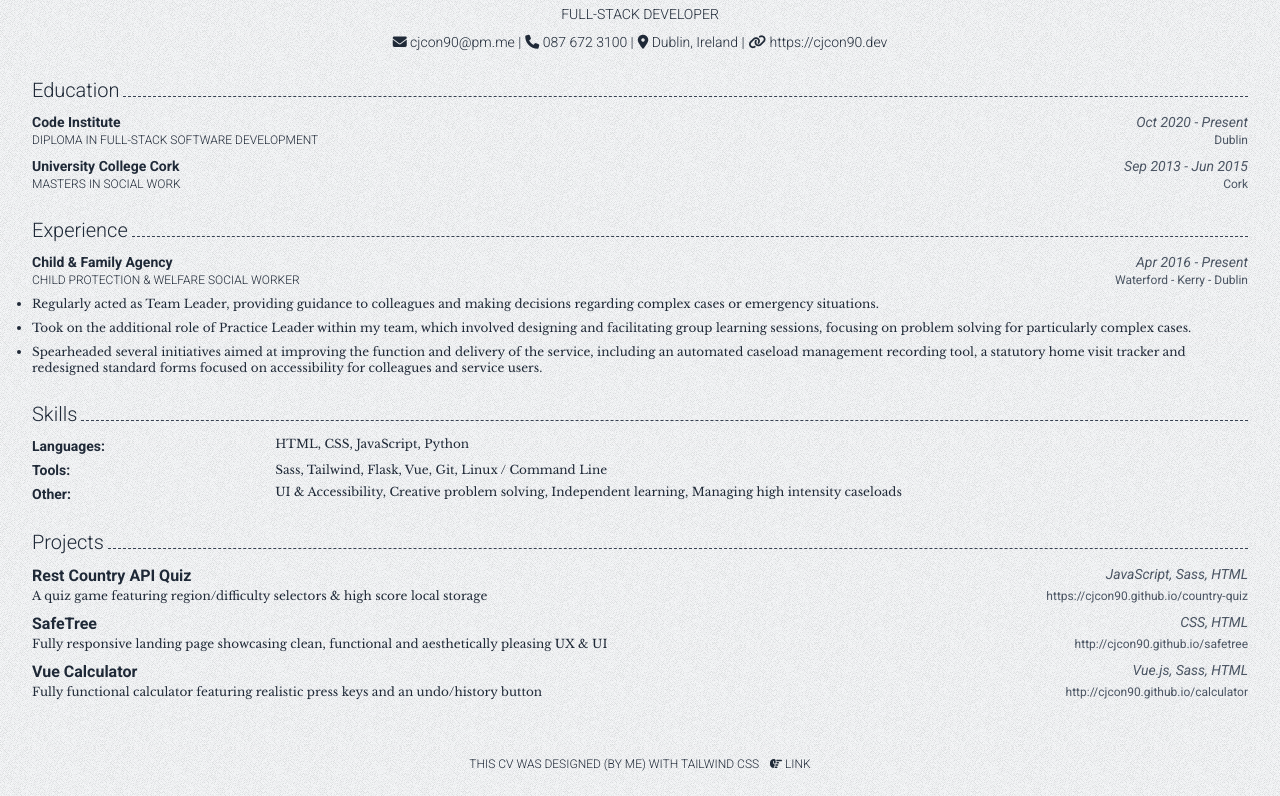
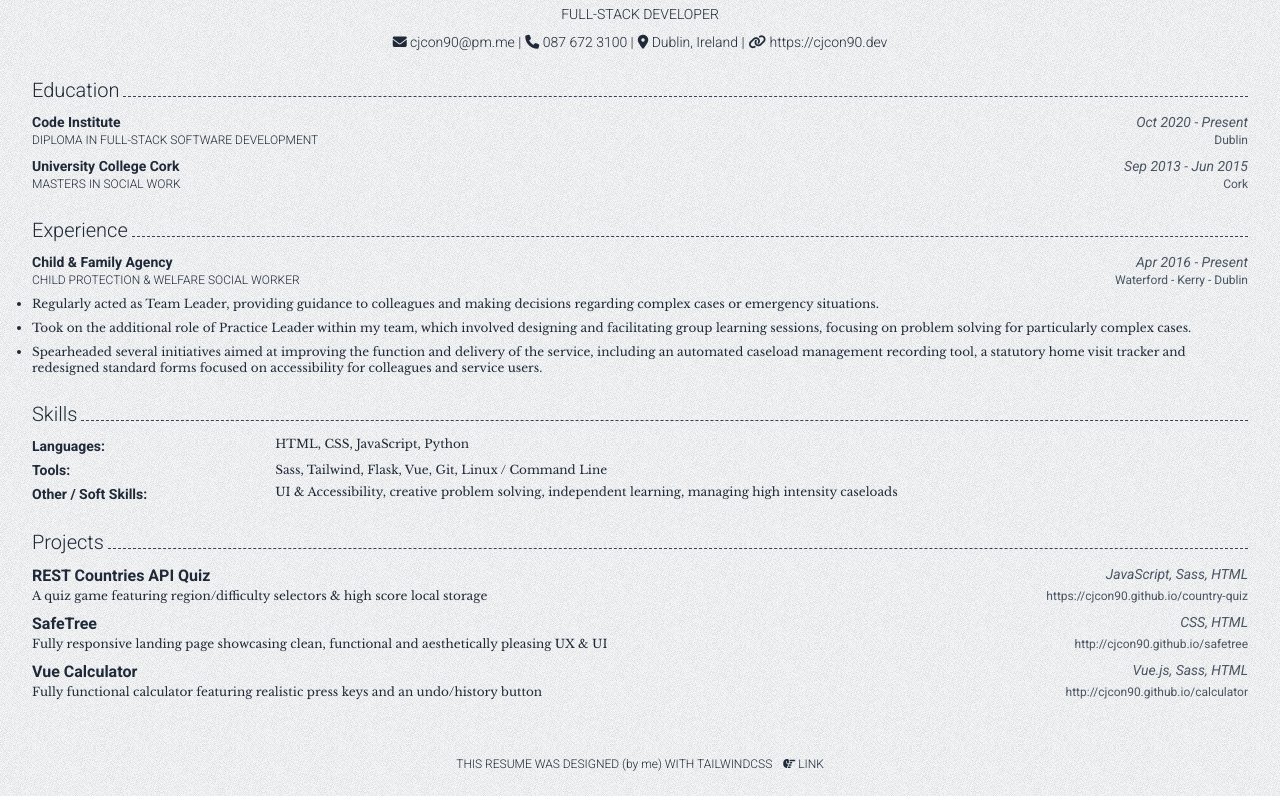
Before and after one commit to cjcon90/tw-resume, a website: page index.html in a window 1280 px wide. Shown: the part 68-864 px from the top of the page. Drawn offline with nearby package versions, Linux system fonts and the light colour scheme.

Commit message:
formatting fixes

```diff
--- a/css/styles.css
+++ b/css/styles.css
@@ -3,10 +3,9 @@
 
 @media print {
     body {
-        width: 21cm;
-        height: 29cm;
+        width: 8.5in;
+        height: 11in;
         margin: 0 0 0 0;
-        /* change the margins as you want them to be. */
     }
 }
 
--- a/index.html
+++ b/index.html
@@ -14,15 +14,17 @@
     <title>Ciaran Concannon Resume</title>
 </head>
 
-<body class="text-gray-800 bg-white-texture ">
+<body class="text-gray-800 bg-repeat bg-white-texture">
     <header class="mt-6 text-center ">
-        <h1 class="my-2 font-serif text-4xl">Ciaran Concannon</h1>
+        <h1 class="my-2 font-serif text-4xl ">Ciaran Concannon</h1>
         <h2 class="text-sm font-light uppercase">Full-Stack Developer</h2>
         <ul class="flex items-center justify-center gap-1 mt-2 text-sm font-light">
-            <li><a href="mailto:cjcon90@pm.me"><i class="fas fa-envelope"></i> cjcon90@pm.me</a> |</li>
+            <li><i class="fas fa-envelope"></i> <a href="mailto:cjcon90@pm.me">cjcon90@pm.me</a>
+                |
+            </li>
             <li><i class="fas fa-phone"></i> 087 672 3100 |</li>
             <li><i class="fas fa-map-marker-alt"></i> Dublin, Ireland |</li>
-            <li><a href="https://cjcon90.dev" target="_blank"><i class="fas fa-link"></i> https://cjcon90.dev</a></li>
+            <li><i class="fas fa-link"></i> <a href="https://cjcon90.dev" target="_blank">https://cjcon90.dev</a></li>
         </ul>
     </header>
 
@@ -103,14 +105,14 @@
                 </div>
                 <div class="flex justify-between">
                     <div>
-                        <h3 class="text-sm font-semibold">Other:</h3>
+                        <h3 class="text-sm font-semibold">Other / Soft Skills:</h3>
                     </div>
-                    <div class="w-4/5 font-serif text-xs ">UI & Accessibility, Creative
+                    <div class="w-4/5 font-serif text-xs ">UI & Accessibility, creative
                         problem
                         solving,
-                        Independent
+                        independent
                         learning,
-                        Managing high intensity caseloads</div>
+                        managing high intensity caseloads</div>
                 </div>
             </div>
         </div>
@@ -121,7 +123,7 @@
             </div>
             <div class="project-item">
                 <div class="flex justify-between mt-2">
-                    <h3 class="font-semibold ">Rest Country API Quiz</h3>
+                    <h3 class="font-semibold ">REST Countries API Quiz</h3>
                     <h4 class="text-sm italic text-gray-600">JavaScript, Sass, HTML</h4>
                 </div>
                 <div class="flex items-center justify-between">
@@ -162,8 +164,9 @@
                 </div>
             </div>
         </div>
-        <p class="mt-8 text-xs font-light text-center uppercase ">This CV was designed (by me) with
-            Tailwind CSS <i class="ml-2 fas fa-hand-point-right"></i> <a href="https://github.com/cjcon90/tw-resume"
+        <p class="mt-8 text-xs font-light text-center uppercase ">This resume was designed <span
+                class="normal-case ">(by me)</span> with
+            TailwindCSS <i class="ml-2 fas fa-hand-point-right"></i> <a href="https://github.com/cjcon90/tw-resume"
                 target="_blank">LINK</p>
     </main>
 
```
Also changed, not shown: css/compiled.css, 1 other file.
